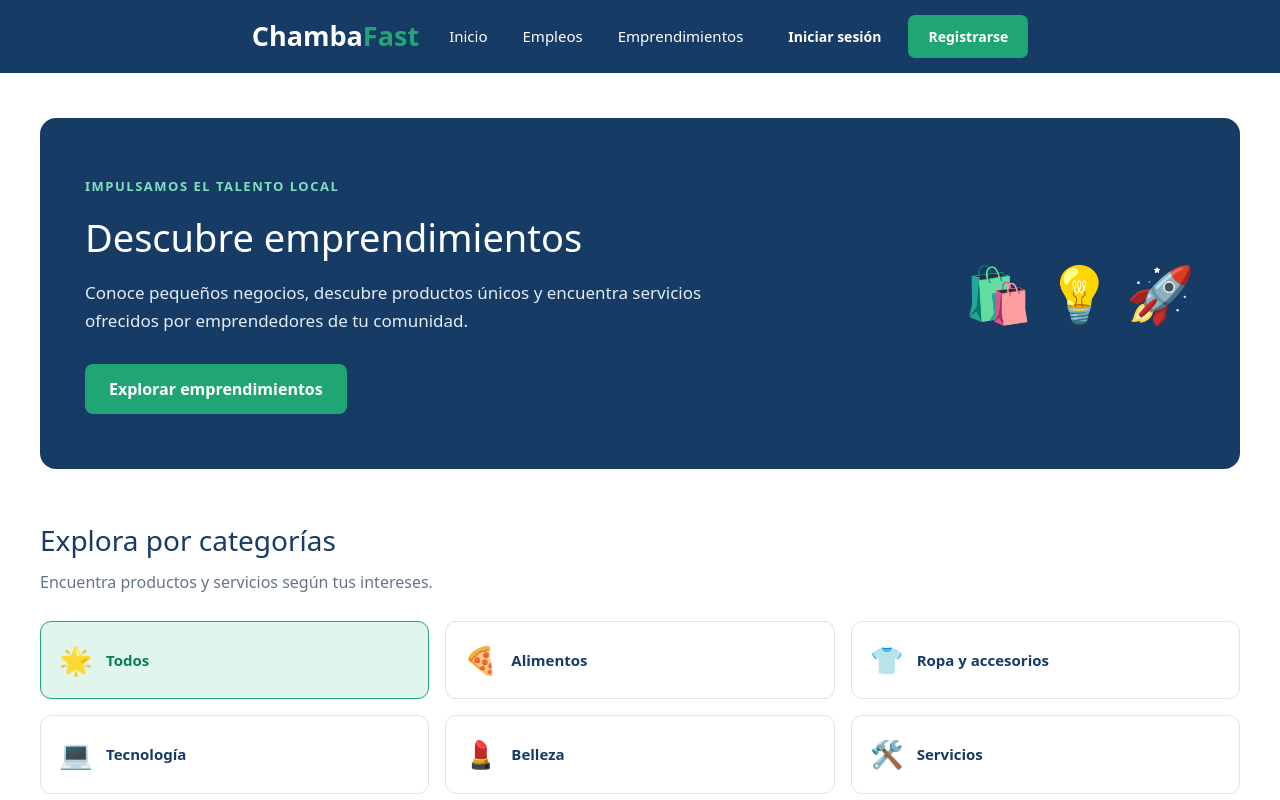
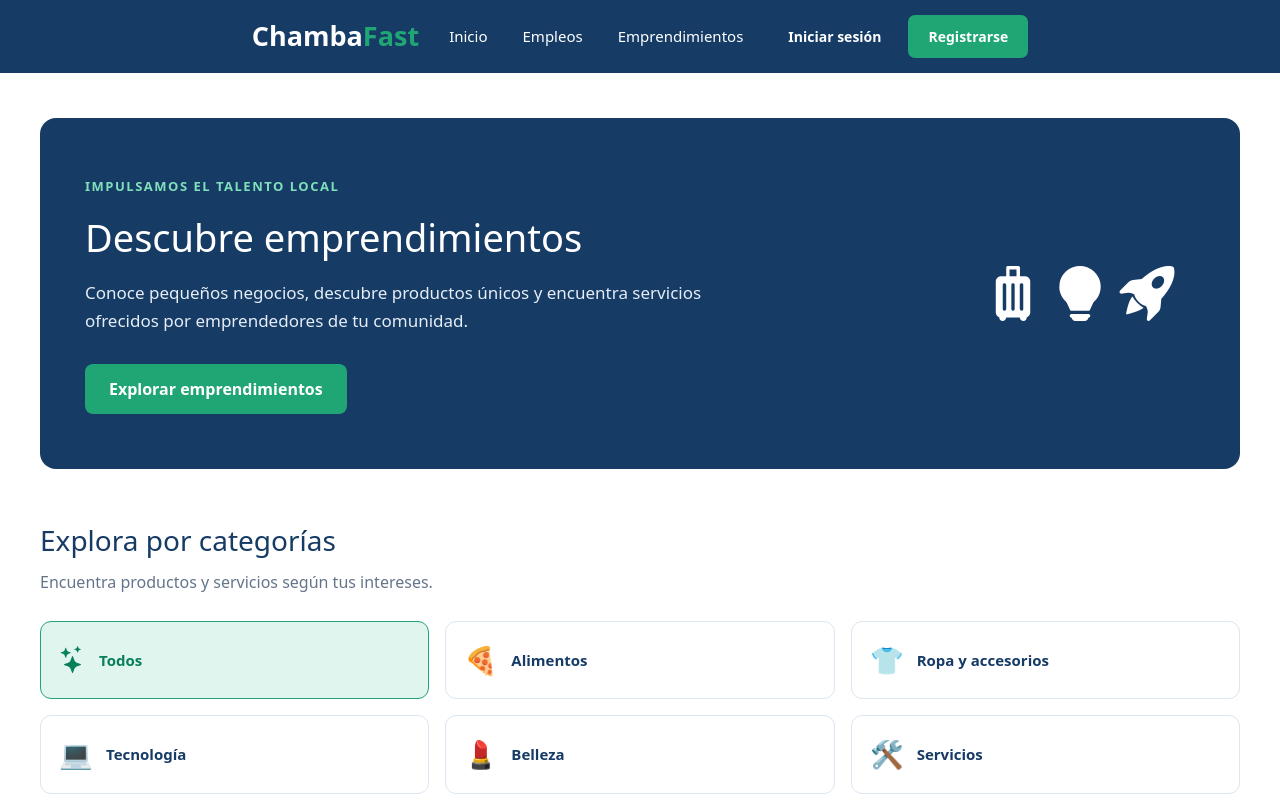
Before and after one commit to xiomarxddj20/ChambaFast02, an Angular app in the folder frontend/: page /emprendimientos in a window 1280 px wide. Shown: the top 800 px of the page. Built offline with nearby package versions, Linux system fonts and the light colour scheme.

Commit message:
Update emprendimientos.html

```diff
--- a/frontend/src/app/componentes/emprendimientos/emprendimientos.html
+++ b/frontend/src/app/componentes/emprendimientos/emprendimientos.html
@@ -22,9 +22,9 @@
       </div>
 
       <div class="ilustracion-encabezado">
-        <span>🛍️</span>
-        <span>💡</span>
-        <span>🚀</span>
+        <span><i class="bi bi-suitcase-fill"></i></span>
+        <span><i class="bi bi-lightbulb-fill"></i></span>
+        <span><i class="bi bi-rocket-takeoff-fill"></i></span>
       </div>
 
     </section>
@@ -49,7 +49,7 @@
             (click)="seleccionarCategoria(categoria)">
 
             @switch (categoria) {
-              @case ('Todos') { <span>🌟</span> }
+              @case ('Todos') { <span><i class="bi bi-stars"></i></span> }
               @case ('Alimentos') { <span>🍕</span> }
               @case ('Ropa y accesorios') { <span>👕</span> }
               @case ('Tecnología') { <span>💻</span> }
@@ -133,7 +133,7 @@
     <section class="seccion-publicar">
 
       <div class="icono-publicar">
-        🚀
+        <i class="bi bi-rocket-takeoff-fill"></i>
       </div>
 
       <div class="texto-publicar">
```
